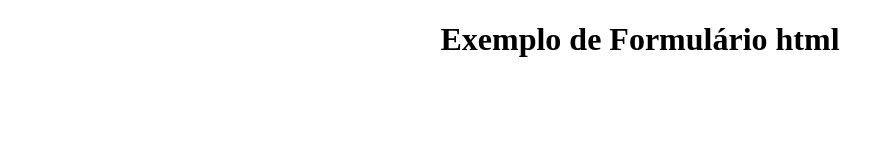
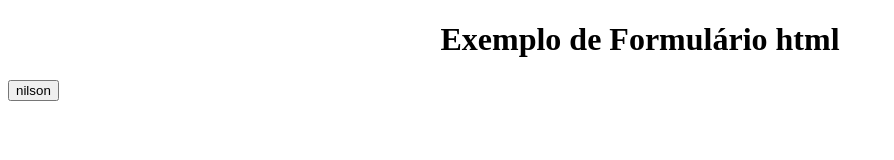
Before and after one commit to NilsonFernandesAmaral/SiteDois, a plain HTML site: page index.html in a window 1280 px wide. Shown: the whole page, without its empty margins (0-894 px from the left). Drawn offline with Linux system fonts and the light colour scheme.

Commit message:
Update index.html

```diff
--- a/index.html
+++ b/index.html
@@ -7,5 +7,7 @@
 </head>
 <body>
     <h1 style="text-align: center;">Exemplo de Formulário html</h1>
+    <input type="button" value="nilson" name="NILSON">
+
 </body>
 </html>
```
